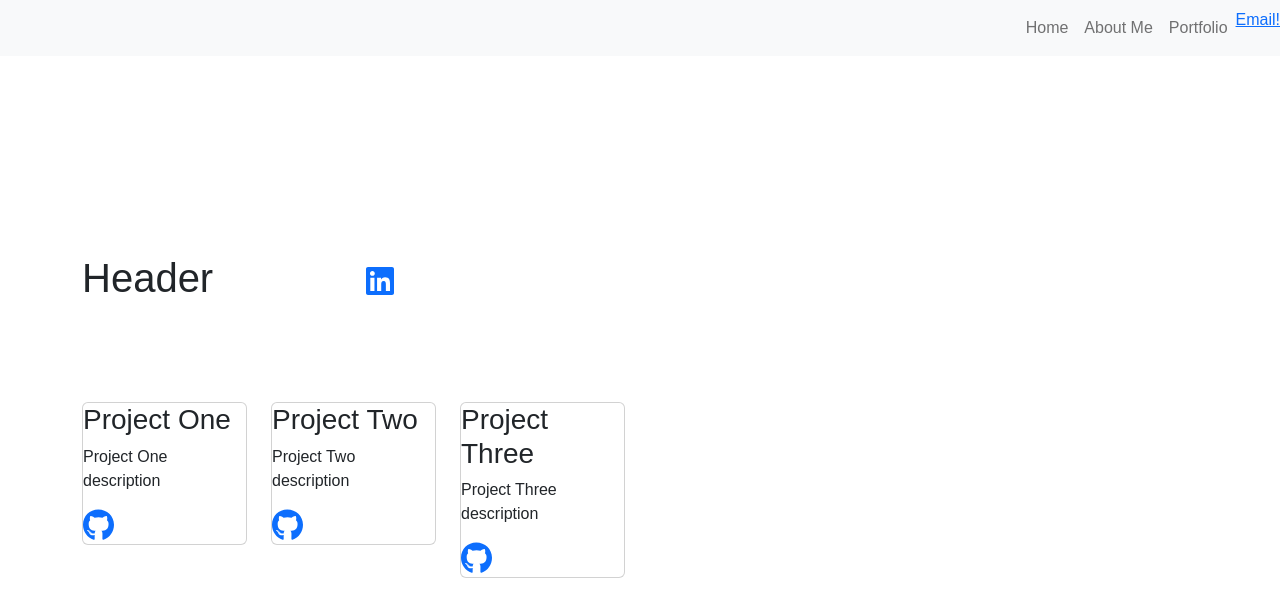
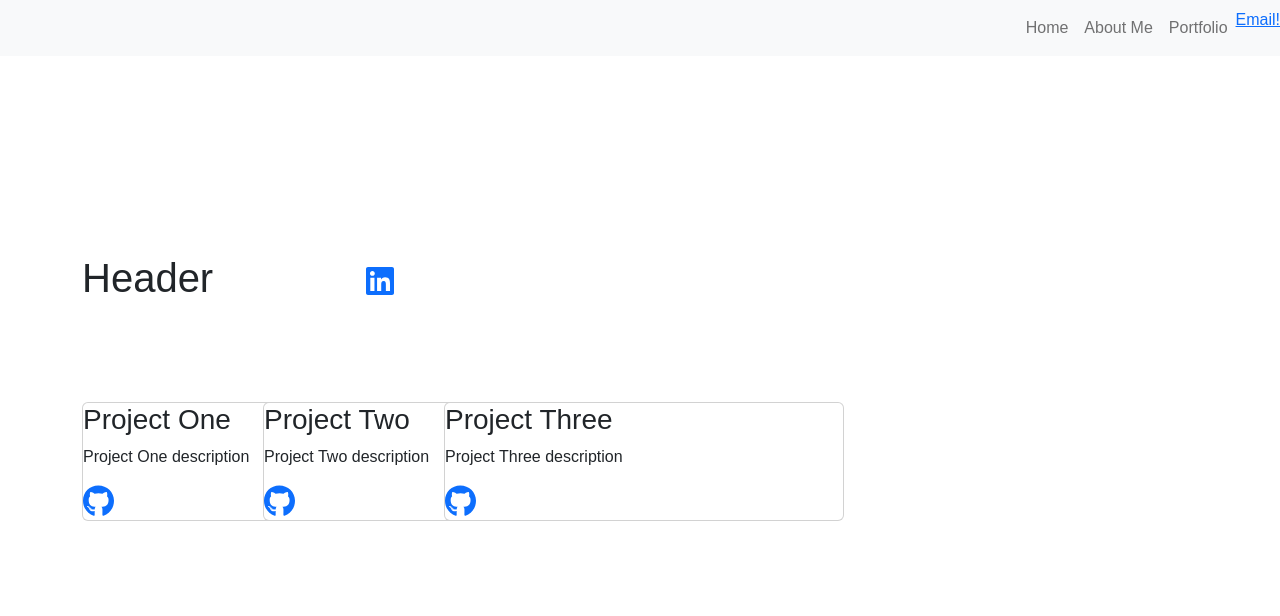
Before and after one commit to karenschick/portfolio-karenschick, a React (Vite) app: page /Portfolio in a window 1280 px wide. Shown: the top 616 px of the page. Built offline with nearby package versions, Linux system fonts and the light colour scheme.

Commit message:
adjusting css classNames and styling

```diff
--- a/src/app.css
+++ b/src/app.css
@@ -1,10 +1,30 @@
 .container {
   display: grid;
   grid-template-columns: repeat(2, 1fr);
-  padding: 150px 85px 150px;
+  padding: 150px 0; /* Remove left and right padding */
   align-items: center;
   justify-content: space-between;
   gap: 30px;
+
+}
+.about-container {
+  display: grid;
+  grid-template-columns: repeat(2, 1fr);
+
+  align-items: center;
+  justify-content: space-between;
+  gap: 30px;
+
+}
+.about-img {
+  display: flex;
+  flex-direction: column;
+  align-items: flex-start;
+  gap: 20px;
+}
+
+.about-content {
+  display: flex;
 }
 
 .homePage {
@@ -14,32 +34,49 @@
   gap: 30px;
 }
 
-.homePageContent {
+.home-content {
   display: flex;
   flex-direction: column;
   align-items: flex-start;
   gap: 20px;
 }
 
-.title {
+.home-title {
   color: var(--heading-color);
   font-size: 70px;
   font-weight: 500;
   align-self: stretch;
 }
 
-.homePageDescription {
+.home-subtitle {
   color: var(--darkblue);
   font-size: 20px;
   font-weight: 400;
   line-height: 35px;
 }
 
-.homePageImage {
+.home-img {
   display: flex;
 }
 
-.homePageImage > img {
+.home-img > img {
   width: 50%;
   height: 100%;
+  align-items: flex-end;
 }
+
+
+
+.portfolio-container {
+  padding-left: 0;
+  padding-right: 0;
+}
+
+.portfolio-row{
+  width: 100%;
+  margin: 0 auto;
+}
+.portfolio-card{
+  width: 400px;
+  gap: 20px;
+}
--- a/src/pages/HomePage.jsx
+++ b/src/pages/HomePage.jsx
@@ -30,23 +30,21 @@ const HomePage = () => {
         initial="hidden"
         animate="visible"
       >
-        <div className="homePage">
-          <motion.div className="homePageContent" variants={contentVariants}>
-            <h1 className="title">
+        <motion.div className="home-content" variants={contentVariants}>
+          <h1 className="home-title">
             <span>Hi!</span> <br />
             <span>I'm Karen,</span>
             <br />
             <span>web developer.</span>
           </h1>
-            <span className="homePageDescription">
-              JAVASCRIPT / HTML / CSS / MERN
-            </span>
+          <h3 className="home-subtitle">JAVASCRIPT / HTML / CSS / MERN</h3>
         </motion.div>
-        </div>
-        <motion.div className="homePageImage" variants={imageVariants}>
+
+        <motion.div className="home-img" variants={imageVariants}>
           <Image src={fall2023Image} alt="HomePage Photo" />
         </motion.div>
       </motion.div>
+
       <div>
         <AboutMe />
         <Portfolio />
--- a/src/pages/Portfolio.jsx
+++ b/src/pages/Portfolio.jsx
@@ -3,6 +3,8 @@ import { LinkedInFollow } from "../components";
 import GitHubFollow from "../components/GitHubFollow/GitHubFollow";
 import { Card, Container, Row, Col } from "react-bootstrap";
 import { motion } from "framer-motion";
+
+
 
 const Portfolio = () => {
   const [portfolios, setPortfolios] = useState([
@@ -30,18 +32,13 @@ const Portfolio = () => {
   ]);
 
   const cardVariants = {
-    hidden: { opacity: 0 },
-    visible: { opacity: 1 },
+    hidden: { opacity: 0, scale: 0.8 },
+    visible: { opacity: 1, scale: 1, transition: { duration: 0.5 } },
   };
-
-
-
-
-
 
   return (
     <>
-      <div className="mt-5 mb-5" style={{height:"100px"}}>
+      <div className="mt-5 mb-5" style={{ height: "100px" }}>
         <Container>
           <Row className="justify-content-between align-items-center">
             <Col>
@@ -53,8 +50,8 @@ const Portfolio = () => {
           </Row>
         </Container>
       </div>
-      <Container>
-        <Row className="justify-content-between">
+      <Container className="portfolio-container">
+        <Row className="portfolio-row">
           {portfolios.map((portfolio) => (
             <Col key={portfolio.id} md={4} className="mb-1">
               <motion.div
@@ -62,10 +59,8 @@ const Portfolio = () => {
                 variants={cardVariants}
                 initial="hidden"
                 animate="visible"
-                whileHover={{ scale: 1.05 }}
-                whileTap={{ scale: 0.95 }}
-                drag
-                dragConstraints={{ left: 0, right: 0, top: 0, bottom: 0 }}
+                whileHover={{ scale: 1.1 }}
+                whileTap={{ scale: 0.9 }}
               >
                 <Card style={{ width: "100%" }}>
                   <h3>{portfolio.title}</h3>
@@ -81,7 +76,4 @@ const Portfolio = () => {
   );
 };
 
-
-
-
 export default Portfolio;
```
Lines whose indentation alone changed are shown as unchanged.
